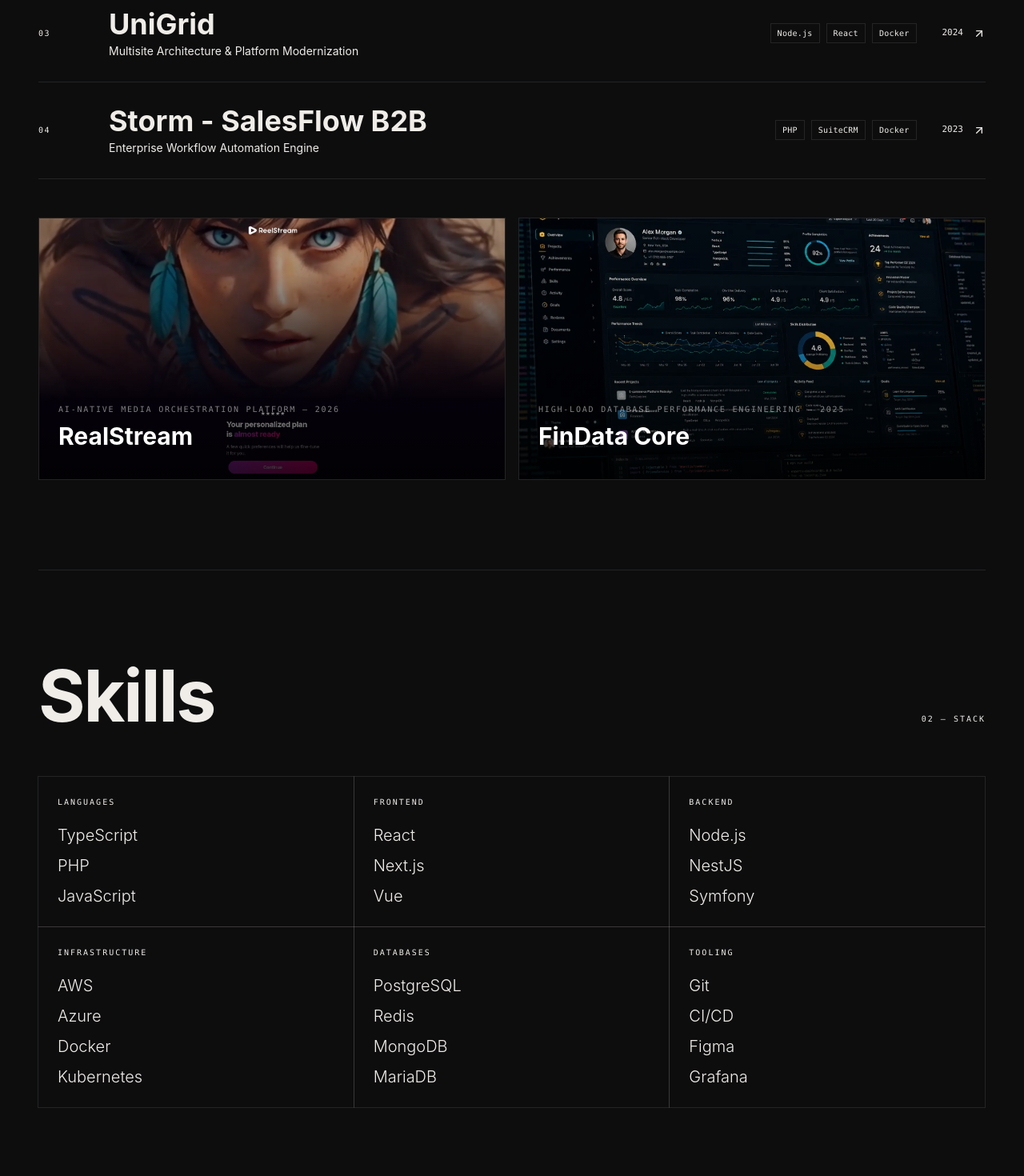
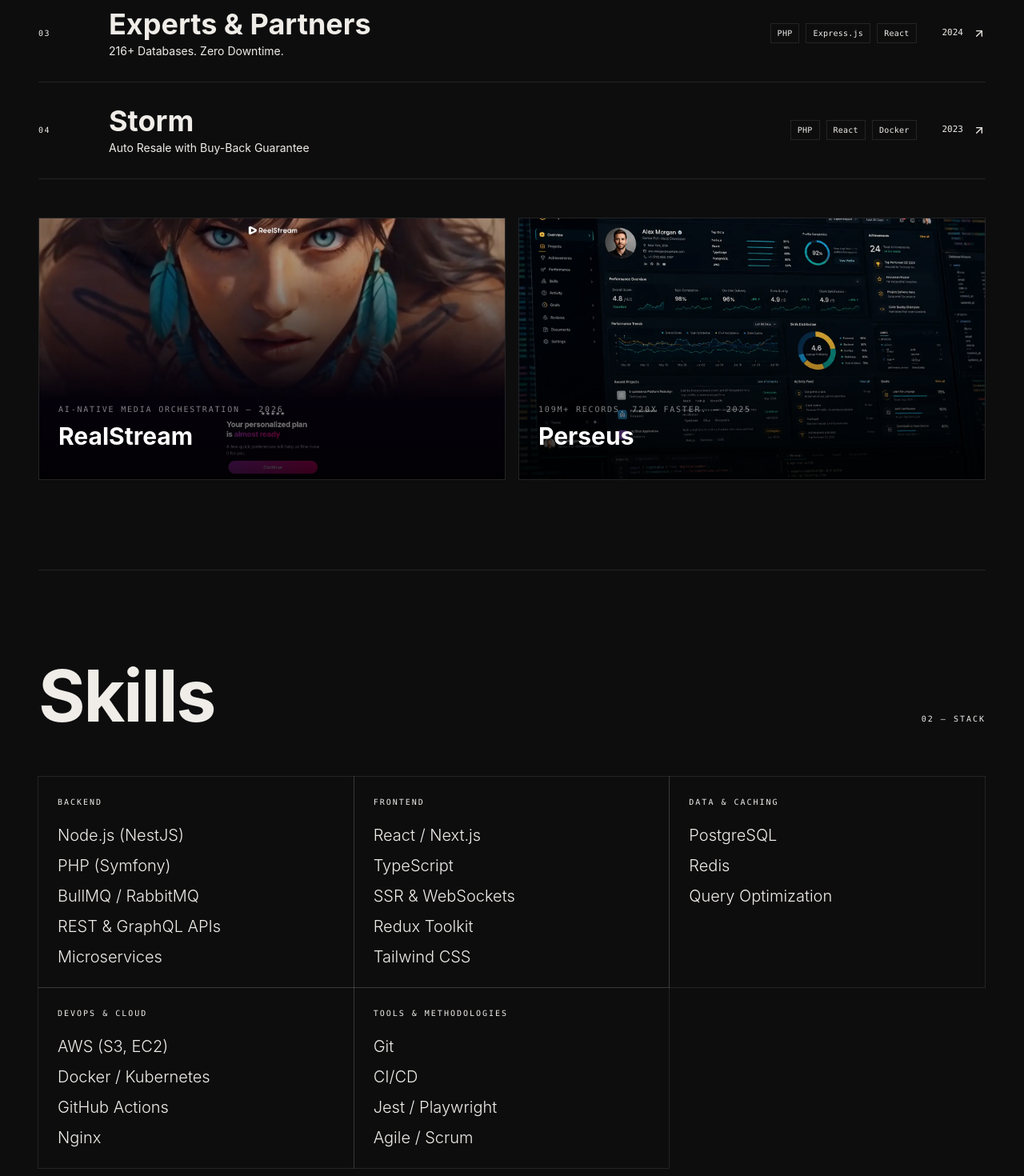
Before and after one commit to rahunak/portfolio-nextjs, a React (Vite) app: page / in a window 1280 px wide. Shown: the part 1320-2790 px from the top of the page at 80% size. Built offline with nearby package versions, Linux system fonts and the light colour scheme.

Commit message:
feat: updated descriptions with taglines

```diff
--- a/src/app/Portfolio.tsx
+++ b/src/app/Portfolio.tsx
@@ -6,8 +6,8 @@ const projects = [
   {
     id: "01",
     name: "RealStream",
-    tagline: "AI-Native Media Orchestration Platform",
-    description: "An event-driven ecosystem for generative AI video production. Architected the core orchestration layer to handle thousands of concurrent inference jobs with automated fault tolerance and job prioritization.",
+    tagline: "AI-Native Media Orchestration",
+    description: "Event-driven ecosystem for generative AI video. Architected orchestration layer handling thousands of concurrent inference jobs with queue-based prioritization, automated fault tolerance, and real-time WebSocket status tracking.",
     stack: ["NestJS", "BullMQ", "Redis", "Next.js", "AWS S3", "WebSockets"],
     year: "2026",
     image: "/src/sources/img/realstream-start-page.webp",
@@ -15,9 +15,9 @@ const projects = [
   },
   {
     id: "02",
-    name: "FinData Core",
-    tagline: "High-Load Database Performance Engineering",
-    description: "Massive analytical engine for fintech data. Optimized PostgreSQL workloads over 109M+ records, reducing critical query execution time from 1 hour to sub-5 seconds through advanced partitioning.",
+    name: "Perseus",
+    tagline: "109M+ Records. 720x Faster.",
+    description: "Industrial IoT analytics for water treatment telemetry. Designed hardware-aware partitioning strategy routing enterprise-tier clients (with expensive monitoring devices) to dedicated partitions, reducing critical query time from 1 hour to sub-5 seconds across 109M+ records.",
     stack: ["PostgreSQL", "PHP 8", "Symfony", "React", "TypeScript"],
     year: "2025",
     image: "/src/sources/img/da_vinci.webp",
@@ -25,31 +25,78 @@ const projects = [
   },
   {
     id: "03",
-    name: "UniGrid",
-    tagline: "Multisite Architecture & Platform Modernization",
-    description: "Orchestrated a massive multi-tenant infrastructure for Tel Aviv University, managing 200+ independent instances. Led the transition from legacy jQuery/CMS logic to a high-performance React-based architecture, improving delivery speed by 30%.",
-    stack: ["Node.js", "React", "Docker", "PHP", "MySQL", "MongoDB"],
+    name: "Experts & Partners",
+    tagline: "216+ Databases. Zero Downtime.",
+    description: "Multi-tenant infrastructure for Tel Aviv University managing 216+ independent databases. Led migration from legacy jQuery/CMS to React/Node.js architecture, increasing development throughput by 30%.",
+    stack: ["PHP", "Express.js", "React", "Docker", "MongoDB"],
     year: "2024",
     image: "/src/sources/img/multisite_infra.webp"
   },
   {
     id: "04",
-    name: "Storm - SalesFlow B2B",
-    tagline: "Enterprise Workflow Automation Engine",
-    description: "Custom dynamic workflow engine for large-scale sales teams. Reverse-engineered CRM internals to build non-standard data pipelines, reducing deployment-related failures by 70%.",
-    stack: ["PHP", "SuiteCRM", "Docker", "React", "MySQL"],
+    name: "Storm",
+    tagline: "Auto Resale with Buy-Back Guarantee",
+    description: "B2C automotive resale platform with guaranteed vehicle buy-back. Reverse-engineered legacy CRM internals to build dynamic workflows and integrate 3rd-party services, reducing deployment failures by 70% via Docker containerization.",
+    stack: ["PHP", "React", "Docker", "MySQL"],
     year: "2023",
     image: "/src/sources/img/salesflow_crm.webp"
   },
 ];
 
-const skills = [
-  { category: "Languages", items: ["TypeScript", "PHP", "JavaScript"] },
-  { category: "Frontend", items: ["React", "Next.js", "Vue"] },
-  { category: "Backend", items: ["Node.js", "NestJS", "Symfony"] },
-  { category: "Infrastructure", items: ["AWS", "Azure", "Docker", "Kubernetes"] },
-  { category: "Databases", items: ["PostgreSQL", "Redis", "MongoDB", "MariaDB"] },
-  { category: "Tooling", items: ["Git", "CI/CD", "Figma", "Grafana"] },
+
+
+export interface SkillGroup {
+  category: string;
+  items: string[];
+}
+
+export const skills: SkillGroup[] = [
+  {
+    category: "Backend",
+    items: [
+      "Node.js (NestJS)",
+      "PHP (Symfony)",
+      "BullMQ / RabbitMQ",
+      "REST & GraphQL APIs",
+      "Microservices",
+    ],
+  },
+  {
+    category: "Frontend",
+    items: [
+      "React / Next.js",
+      "TypeScript",
+      "SSR & WebSockets",
+      "Redux Toolkit",
+      "Tailwind CSS",
+    ],
+  },
+  {
+    category: "Data & Caching",
+    items: [
+      "PostgreSQL",
+      "Redis",
+      "Query Optimization",
+    ],
+  },
+  {
+    category: "DevOps & Cloud",
+    items: [
+      "AWS (S3, EC2)",
+      "Docker / Kubernetes",
+      "GitHub Actions",
+      "Nginx",
+    ],
+  },
+  {
+    category: "Tools & Methodologies",
+    items: [
+      "Git",
+      "CI/CD",
+      "Jest / Playwright",
+      "Agile / Scrum",
+    ],
+  },
 ];
 
 const experience = [
```
